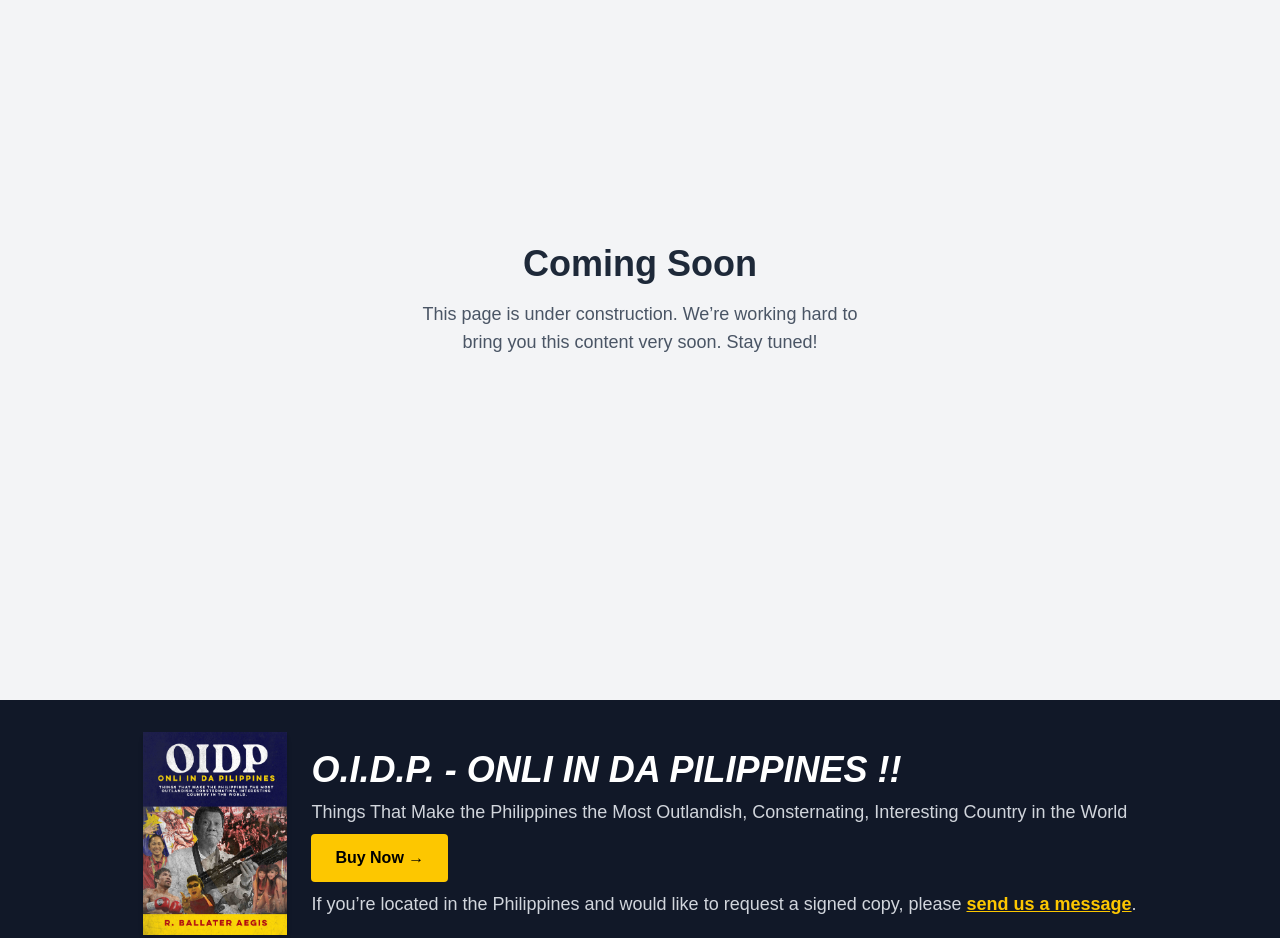
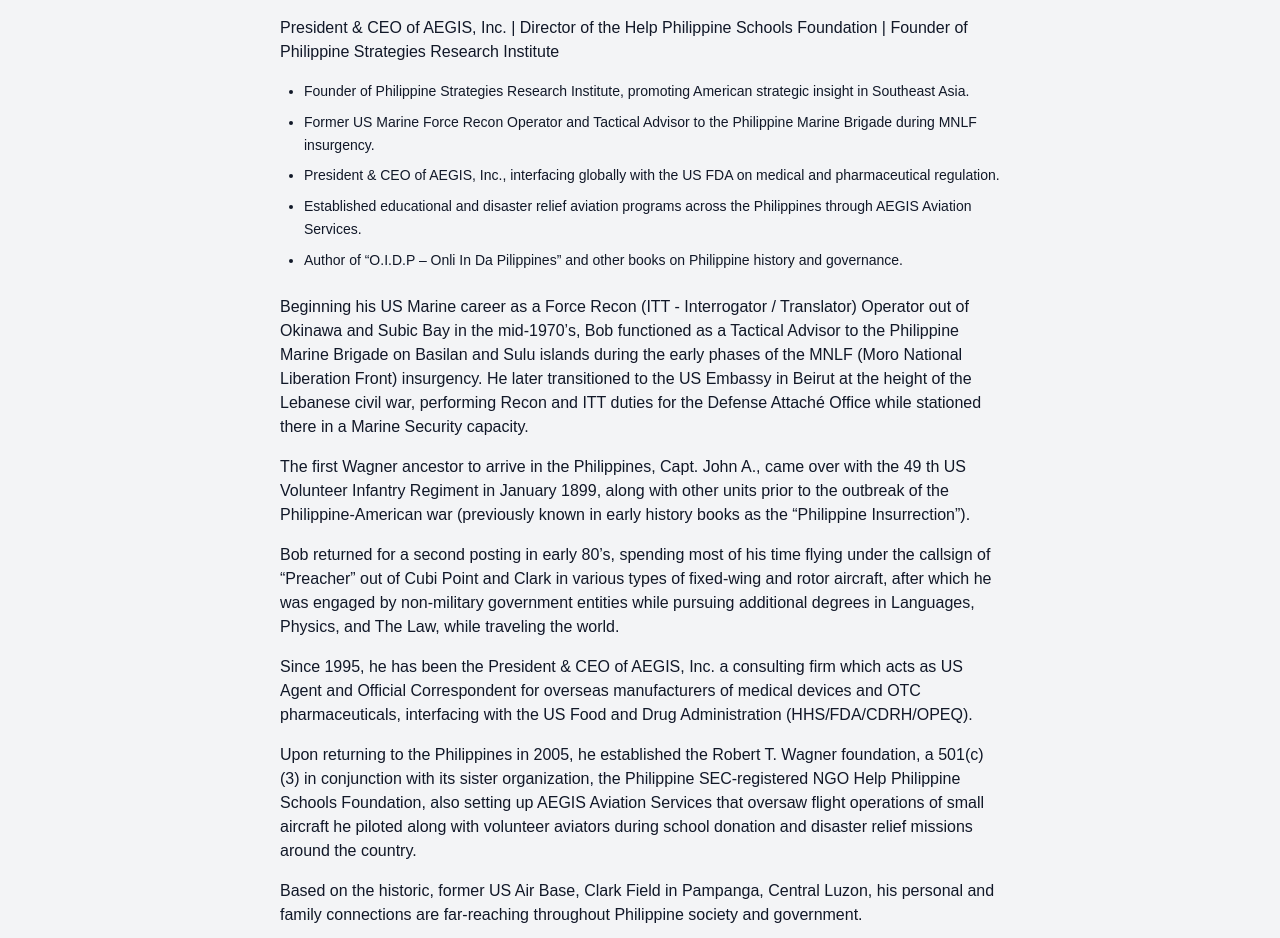
Before and after one commit to emmanagano/philippine-strategies, a Next.js app: page /our-team/robert-wagner in a window 1280 px wide. Shown: the part 254-1192 px from the top of the page. Built offline with nearby package versions, Linux system fonts and the light colour scheme.

Commit message:
robert single page

```diff
--- a/src/app/our-team/page.tsx
+++ b/src/app/our-team/page.tsx
@@ -17,7 +17,7 @@
     name: "Robert T. Wagner, JD, PhD",
     title: "Senior Fellow",
     shortBlurb:
-      "Founder of Philippine Strategies Research Institute and author of OIDP, Bob brings a deep strategic insight shaped by decades of leadership, aviation, and diplomacy.",
+      "Founder of Philippine Strategies Research Institute and author of 'OIDP - Onli In Da Pilippines', Bob provides deep strategic insight shaped by decades of in-country military, business, and diplomatic activities experience.",
     fullBio: `Beginning his US Marine career as a Force Recon (ITT - Interrogator / Translator) Operator out of Okinawa and Subic Bay in the mid-1970’s, Bob functioned as a Tactical Advisor to the Philippine Marine Brigade on Basilan and Sulu islands during the early phases of the MNLF (Moro National Liberation Front) insurgency. He later transitioned to the US Embassy in Beirut at the height of the Lebanese civil war, performing Recon and ITT duties for the Defense Attaché Office while stationed there in a Marine
 Security capacity. The first Wagner ancestor to arrive in the Philippines, Capt. John A., came over with
 the 49 th US Volunteer Infantry Regiment in January 1899, along with other units prior to the outbreak of
@@ -52,7 +52,7 @@
     name: "Josep Jepri M. Miranda, Esq.",
     title: "Senior Associate Fellow",
     shortBlurb:
-      "A leading legal mind and corporate strategist specializing in dispute resolution and foreign investment law, shaping the future of international commerce at Clark and Subic Freeports.",
+      "One of the top jurists in the Philippines, Jep specializes in dispute resolution and foreign investment law.  A member of the New York State Bar, he was the foundational legal mind that effected and continues to support the Clark and Subic Freeports.",
     fullBio:
       "Jep Miranda hails from one of the oldest Kapampangan political families. A San Sebastian College law graduate, he founded the Miranda, Vitug & Francisco firm and became VP at Clark International Airport Corporation. Known as the 'Filipino Fullback' by investors, Jep champions anti-corruption initiatives, upholding government promises to foreign businesses operating inside the Freeports.",
     imageUrl: "/images/jep-miranda-team.png",
--- a/src/app/our-team/robert-wagner/page.tsx
+++ b/src/app/our-team/robert-wagner/page.tsx
@@ -1,4 +1,91 @@
-import ComingSoon from "../../components/ComingSoon";
 export default function Page() {
-  return <ComingSoon />;
+  return (
+    <div className="bg-gray-100">
+      <div className="max-w-3xl mx-auto px-6 py-16 bg-gray-100 text-[#111828]">
+        <h1 className="text-3xl font-bold mb-4">
+          Robert T. Wagner, JD, PhD – Senior Fellow
+        </h1>
+        <p className="mb-4 font-medium">
+          President &amp; CEO of AEGIS, Inc. | Director of the Help Philippine
+          Schools Foundation | Founder of Philippine Strategies Research
+          Institute
+        </p>
+        <ul className="list-disc pl-6 mb-6 text-sm leading-relaxed text-[#111828] space-y-2">
+          <li>
+            Founder of Philippine Strategies Research Institute, promoting
+            American strategic insight in Southeast Asia.
+          </li>
+          <li>
+            Former US Marine Force Recon Operator and Tactical Advisor to the
+            Philippine Marine Brigade during MNLF insurgency.
+          </li>
+          <li>
+            President & CEO of AEGIS, Inc., interfacing globally with the US FDA
+            on medical and pharmaceutical regulation.
+          </li>
+          <li>
+            Established educational and disaster relief aviation programs across
+            the Philippines through AEGIS Aviation Services.
+          </li>
+          <li>
+            Author of “O.I.D.P – Onli In Da Pilippines” and other books on
+            Philippine history and governance.
+          </li>
+        </ul>
+        <p className="mb-4">
+          Beginning his US Marine career as a Force Recon (ITT - Interrogator /
+          Translator) Operator out of Okinawa and Subic Bay in the mid-1970’s,
+          Bob functioned as a Tactical Advisor to the Philippine Marine Brigade
+          on Basilan and Sulu islands during the early phases of the MNLF (Moro
+          National Liberation Front) insurgency. He later transitioned to the US
+          Embassy in Beirut at the height of the Lebanese civil war, performing
+          Recon and ITT duties for the Defense Attaché Office while stationed
+          there in a Marine Security capacity.
+        </p>
+        <p className="mb-4">
+          The first Wagner ancestor to arrive in the Philippines, Capt. John A.,
+          came over with the 49 th US Volunteer Infantry Regiment in January
+          1899, along with other units prior to the outbreak of the
+          Philippine-American war (previously known in early history books as
+          the “Philippine Insurrection”).
+        </p>
+        <p className="mb-4">
+          Bob returned for a second posting in early 80’s, spending most of his
+          time flying under the callsign of “Preacher” out of Cubi Point and
+          Clark in various types of fixed-wing and rotor aircraft, after which
+          he was engaged by non-military government entities while pursuing
+          additional degrees in Languages, Physics, and The Law, while traveling
+          the world.
+        </p>
+        <p className="mb-4">
+          Since 1995, he has been the President &amp; CEO of AEGIS, Inc. a
+          consulting firm which acts as US Agent and Official Correspondent for
+          overseas manufacturers of medical devices and OTC pharmaceuticals,
+          interfacing with the US Food and Drug Administration
+          (HHS/FDA/CDRH/OPEQ).
+        </p>
+        <p className="mb-4">
+          Upon returning to the Philippines in 2005, he established the Robert
+          T. Wagner foundation, a 501(c)(3) in conjunction with its sister
+          organization, the Philippine SEC-registered NGO Help Philippine
+          Schools Foundation, also setting up AEGIS Aviation Services that
+          oversaw flight operations of small aircraft he piloted along with
+          volunteer aviators during school donation and disaster relief missions
+          around the country.
+        </p>
+        <p className="mb-4">
+          Based on the historic, former US Air Base, Clark Field in Pampanga,
+          Central Luzon, his personal and family connections are far-reaching
+          throughout Philippine society and government.
+        </p>
+        <p className="mb-4">
+          Author of “O.I.D.P – Onli In Da Pilippines” and other books, Bob
+          writes bi-weekly articles for PhilStrats while posting videos in the
+          YouTube channel, as well. His official residence, known as Casa
+          Verdante on Clark, is visited regularly by diplomats, politicians and
+          notables from both within and without the country.
+        </p>
+      </div>
+    </div>
+  );
 }
```
Also changed, not shown: public/images/robert-wagner-team.png.
